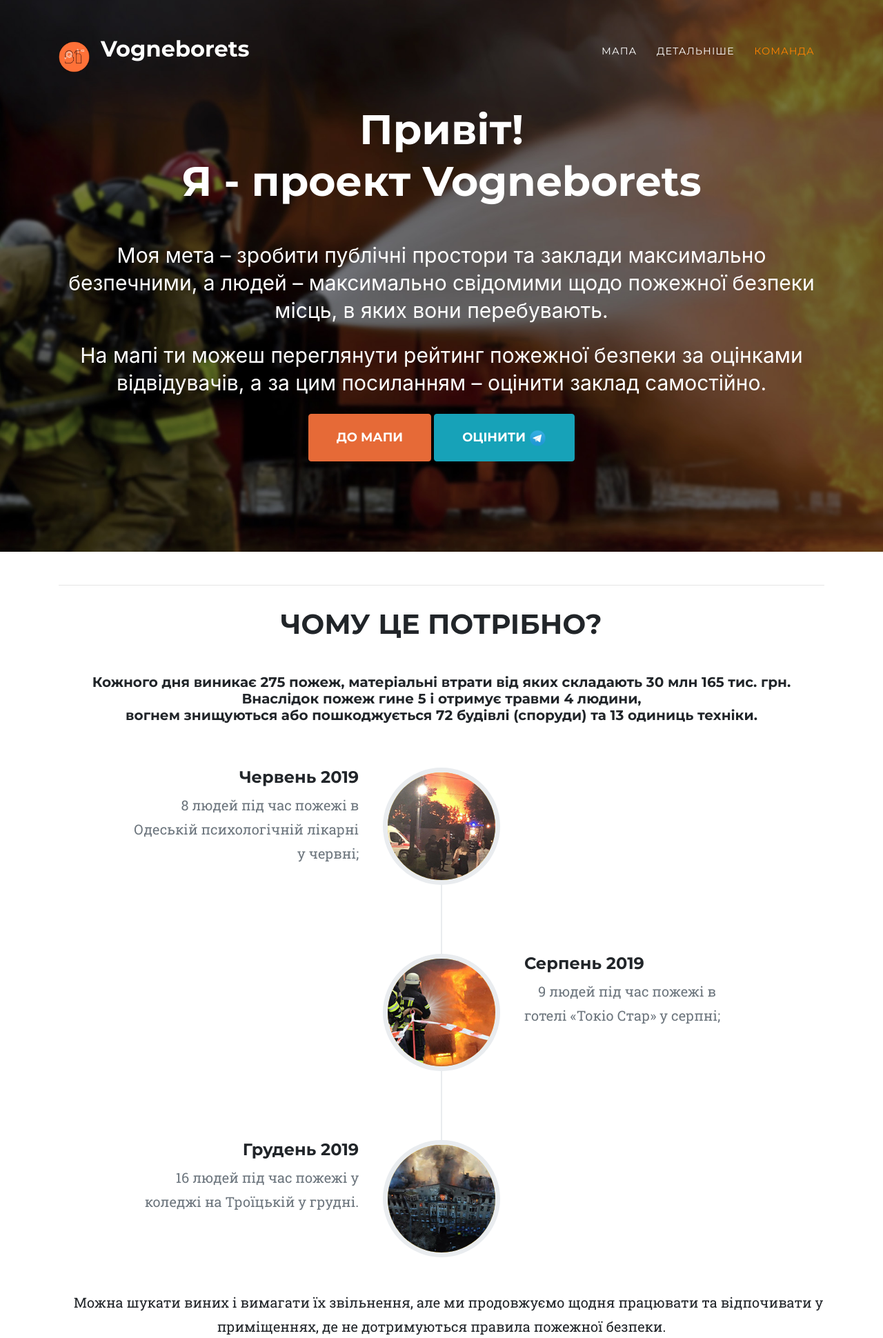
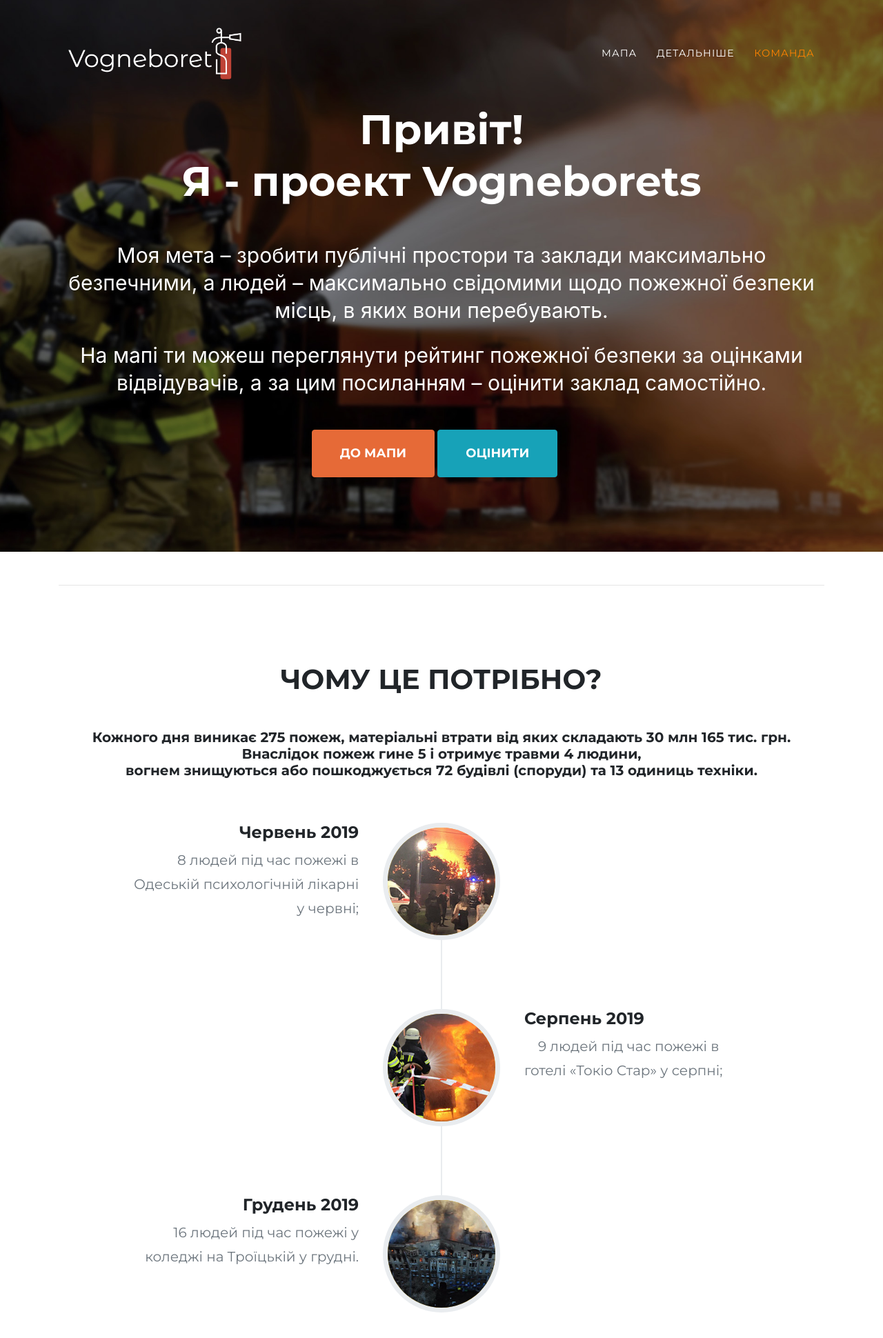
Before and after one commit to Bot-Zavod/vogneborets, a Flask app: template Website/templates/index.html in a window 1280 px wide. Shown: the top 1940 px of the page at 69% size. Run offline with Flask 2, Linux system fonts and the light colour scheme; the template is opened without the code that fills it, so the values that code supplies are empty; some libraries are stand-ins or nearby versions; some web fonts are replaced.

Commit message:
Add files via upload
New website

```diff
--- a/Website/main.py
+++ b/Website/main.py
@@ -42,7 +42,7 @@ def mapview():
         cls='',
         style=(
              "width: 100%;"
-             "height: 100vh"
+             "height: 100vh;"
         ),
         lat=46.44,
         lng=30.75,
@@ -55,6 +55,34 @@ def mapview():
         twmap=twmap,
     )
 
+@app.route("/map")
+def map():
+    markers = updateReviews()
+    print(len(markers))
+    twmap = Map(
+        identifier="twmap",
+        varname="twmap",
+        cls='',
+        style=(
+            "height:100%;"
+            "width:100%;"
+            "position:absolute;"
+            "z-index:200;"
+            "top:0;"
+            "left:0;"
+        ),
+        lat=46.44,
+        lng=30.75,
+        zoom = 15,
+        markers=markers,
+        fit_markers_to_bounds=True
+    )
+
+    return render_template(
+        'map.html',
+        twmap=twmap,
+    )
+
 
 if __name__ == "__main__":
     app.run(debug=True, use_reloader=True, host= '0.0.0.0', port=8080)
--- a/Website/static/css/agency.css
+++ b/Website/static/css/agency.css
@@ -7,7 +7,7 @@
 
 body {
   overflow-x: hidden;
-  font-family: 'Roboto Slab', -apple-system, BlinkMacSystemFont, 'Segoe UI', Roboto, 'Helvetica Neue', Arial, sans-serif, 'Apple Color Emoji', 'Segoe UI Emoji', 'Segoe UI Symbol', 'Noto Color Emoji';
+  font-family: 'Montserrat', -apple-system, BlinkMacSystemFont, 'Segoe UI', Roboto, 'Helvetica Neue', Arial, sans-serif, 'Apple Color Emoji', 'Segoe UI Emoji', 'Segoe UI Symbol', 'Noto Color Emoji';
 }
 
 p {
@@ -27,7 +27,9 @@ a:hover {
 .text-primary {
   color: #e66a37!important;
 }
-
+#main-buttons{
+  margin-right: 20px;
+}
 
 h1,
 h2,
@@ -113,16 +115,18 @@ img::-moz-selection {
 
 #mainNav {
   background-color: #000000;
+  padding-top: 0;
 }
 
-/*#logo-p {
-  height: 75px;
-}*/
+#logo-p {
+  height: 65px;
+}
 
 #mainNav .navbar-toggler {
   font-size: 12px;
   right: 0;
-  padding: 13px;
+  padding: 20px;
+  margin-top: 25px;
   text-transform: uppercase;
   color: white;
   border: 0;
@@ -176,7 +180,7 @@ img::-moz-selection {
     font-size: 1.8em;
   }
   #logo-p{
-    height: 2em;
+    height: 1.5em;
   }
 
 }
@@ -193,8 +197,8 @@ header.masthead {
 }
 
 header.masthead .intro-text {
-  padding-top: 100px;
-  padding-bottom: 100px;
+  padding-top: 20vh;
+  padding-bottom: 20vh;
 }
 
 header.masthead .intro-text .intro-lead-in {
--- a/Website/templates/index.html
+++ b/Website/templates/index.html
@@ -22,6 +22,8 @@
 
   <!-- Custom styles for this template -->
   <link href="/static/css/agency.css" rel="stylesheet">
+  <link rel="icon" type="image/png" sizes="16x16" href="/static/img/favicon-16x16.png">
+
 
 </head>
 
@@ -30,10 +32,11 @@
   <!-- Navigation -->
   <nav class="navbar navbar-expand-lg navbar-dark fixed-top" id="mainNav">
     <div class="container">
-      <a class="navbar-brand" href="#">
-      <img src="/static/img/logo.png" width="45" height="45" alt="">
-      </a>
-	      <a class="navbar-brand js-scroll-trigger" href="#page-top"> <h2>Vogneborets</h2></a>
+
+
+	      <!-- <a class="navbar-brand h4 js-scroll-trigger" href="#page-top">Vogneborets</a> -->
+        <a class="navbar-brand js-scroll-trigger" href="#page-top"><img src="/static/img/lg2.png" id="logo-p"/></a>
+
 	      <button class="navbar-toggler navbar-toggler-right" type="button" data-toggle="collapse" data-target="#navbarResponsive" aria-controls="navbarResponsive" aria-expanded="false" aria-label="Toggle navigation">
 	        Menu
 	        <i class="fas fa-bars"></i>
@@ -61,10 +64,10 @@
         <div class="intro-heading">Привіт!</br>Я - проект Vogneborets</div>
         <div class="intro-lead-in">Моя мета – зробити публічні простори та заклади максимально безпечними, а людей – максимально свідомими щодо пожежної безпеки місць, в яких вони перебувають.</div>
         <div class="intro-lead-in">На мапі ти можеш переглянути рейтинг пожежної безпеки за оцінками відвідувачів, а за цим посиланням – оцінити заклад самостійно. </div>
-	        <div class="mt-7">
+	        <div class="mt-5" id="main-buttons">
 		        <a class="btn btn-primary btn-xl text-uppercase js-scroll-trigger" href="#map">До мапи</a>
-			    <a class="btn btn-info btn-xl text-uppercase js-scroll-trigger" href="https://t.me/vognebot">Оцiнити <img class="img-fluid" src="/static/img/tg_logo.png" width="25" height="25" alt=""></a>
-			</div>
+    			  <a class="btn btn-info btn-xl text-uppercase js-scroll-trigger" href="https://t.me/vognebot">Оцiнити</a>
+    			</div>
 	      </div>
 	    </div>
   </header>
@@ -75,14 +78,13 @@
 </section>
 
 
-
 <!-- About -->
 <section class="page-section mt-5" id="about">
     <div class="container">
       <hr>
       <div class="row">
-	        <div class="col-lg-12 text-center">
-	          <h2 class="section-heading text-uppercase mt-3">Чому це потрібно? </h2>
+	        <div class="col-lg-12 text-center mt-5">
+	          <h2 class="section-heading text-uppercase mt-5">Чому це потрібно? </h2>
 	          <h3 class="blockquote text-center mt-5">Кожного дня виникає 275 пожеж, матеріальні втрати від яких складають 30 млн 165 тис. грн.
 	          </br>Внаслідок пожеж гине 5 і отримує травми 4 людини,
 	      	  </br>вогнем знищуються або пошкоджується 72 будівлі (споруди) та 13 одиниць техніки.</h3>
@@ -145,18 +147,18 @@
       <hr>
       <div class="col-lg-12 mt-4">
           <h2 class="section-heading text-uppercase text-center mt-3">ЯК ЦЕ ПРАЦЮЄ?</h2>
-          <h3 class="section-subheading mt-4"><b>1.</b> Бот діє у мобільному додатку <b>Telegram</b>. Скачай його, якщо ще не маєте.
-			  </br><b>2.</b> Відкрий посилання <a href="https://t.me/vognebot">https://t.me/vognebot</a>.
-			  </br><b>3.</b> Надішли геолокацію та обери місце, яке бажаєш перевірити.
-			  </br><b>4.</b> Відповідай на 10-15 питань – це можливість зрозуміти, наскільки заклад безпечний.
-			  </br><b>5.</b> Можна залишити коментар про пожежну безпеку закладу, але це не є обов’язковим.
-			  </br><b>6.</b> Все! Твоя оцінка закладу буде нанесена на мапу протягом 10 хвилин.
-				</br></br><hr>
-		  </h3>
+        <p><b>1.</b> Бот діє у мобільному додатку <b>Telegram</b>. Скачай його, якщо ще не маєте.</p>
+			  <p><b>2.</b> Відкрий посилання <a href="https://t.me/vognebot">https://t.me/vognebot</a>.<p>
+			  <p><b>3.</b> Надішли геолокацію та обери місце, яке бажаєш перевірити.</p>
+			  <p><b>4.</b> Відповідай на 10-15 питань – це можливість зрозуміти, наскільки заклад безпечний.</p>
+			  <p><b>5.</b> Можна залишити коментар про пожежну безпеку закладу, але це не є обов’язковим.</p>
+			  <p><b>6.</b> Все! Твоя оцінка закладу буде нанесена на мапу протягом 10 хвилин.</p>
+				<hr class="mt-5 mb-5">
+
         	<p class="text-center">
   	      	<p class="text-center mb-5" style="font-size: 25px;"><b>Оцінка пожежної безпеки – це можливість зробити заклади безпечнішими, а не метод покарання чи нечесної конкуренції. Ми підтримаємо підприємців, у яких витримано правила пожежної безпеки та тих, хто покращили її.</b></p>
   	    </p>
-        </br><p>Ми шукаємо партнерів й друзів по всій Україні. У перспективі ми б хотіли:<p>
+        </br><p class="text-uppercase">Ми шукаємо партнерів й друзів по всій Україні. У перспективі ми б хотіли:<p>
         <ul>
   			<li><p>зібрати в одному місці корисну інформацію для підприємців та управлінців: що і як вони можуть покращити у своєму закладі та де можуть отримати професійні консультації, купити якісні засоби пожежної безпеки тощо;</p></li>
   			<li><p>зібрати в одному місці інформацію для відвідувачів закладів: що робити під час пожежі, де пройти курс пожежної підготовки, про першу домедичну допомогу тощо.</p></li>
@@ -169,11 +171,11 @@
 
 
 <!-- Team -->
-<section class="bg-light page-section mt-5" id="team">
+<section class="bg-light page-section" id="team">
     <div class="container">
       <div class="row">
         <div class="col-lg-12 text-center mt-5 mb-4">
-          <h2 class="section-heading text-uppercase">Наша команда</h2>
+          <h2 class="section-heading text-uppercase mt-5">Наша команда</h2>
         </div>
       </div>
       <!-- 1 -->
@@ -199,21 +201,21 @@
           <div class="team-member">
             <img class="mx-auto rounded-circle" src="/static/img/team/Vlad.jpg" alt="">
             <h4>Владислав Піотровський</h4>
-            <p class="text-muted">Technical lead, Python dev</p>
+            <p class="text-muted">Technical lead</p>
           </div>
         </div>
         <div class="col-sm-4">
           <div class="team-member">
             <img class="mx-auto rounded-circle" src="/static/img/team/Andrew.jpg" alt="">
             <h4>Андрій  Майдан</h4>
-            <p class="text-muted">Dev OPS, Software Architect</p>
+            <p class="text-muted">DevOps</p>
           </div>
         </div>
         <div class="col-sm-4">
           <div class="team-member">
             <img class="mx-auto rounded-circle" src="/static/img/team/Alex.jpg" alt="">
             <h4>Олексій Марковський</h4>
-            <p class="text-muted">Web, Python Developer</p>
+            <p class="text-muted">Web developer</p>
           </div>
         </div>
     </div>
@@ -266,11 +268,6 @@
                 <i class="fab fa-facebook-f"></i>
               </a>
             </li>
-            <li class="list-inline-item">
-              <a href="/">
-                <i class="fab fa-instagram"></i>
-              </a>
-            </li>
           </ul>
         </div>
        </div>
```
Also changed, not shown: Website/static/img/lg2.png.
